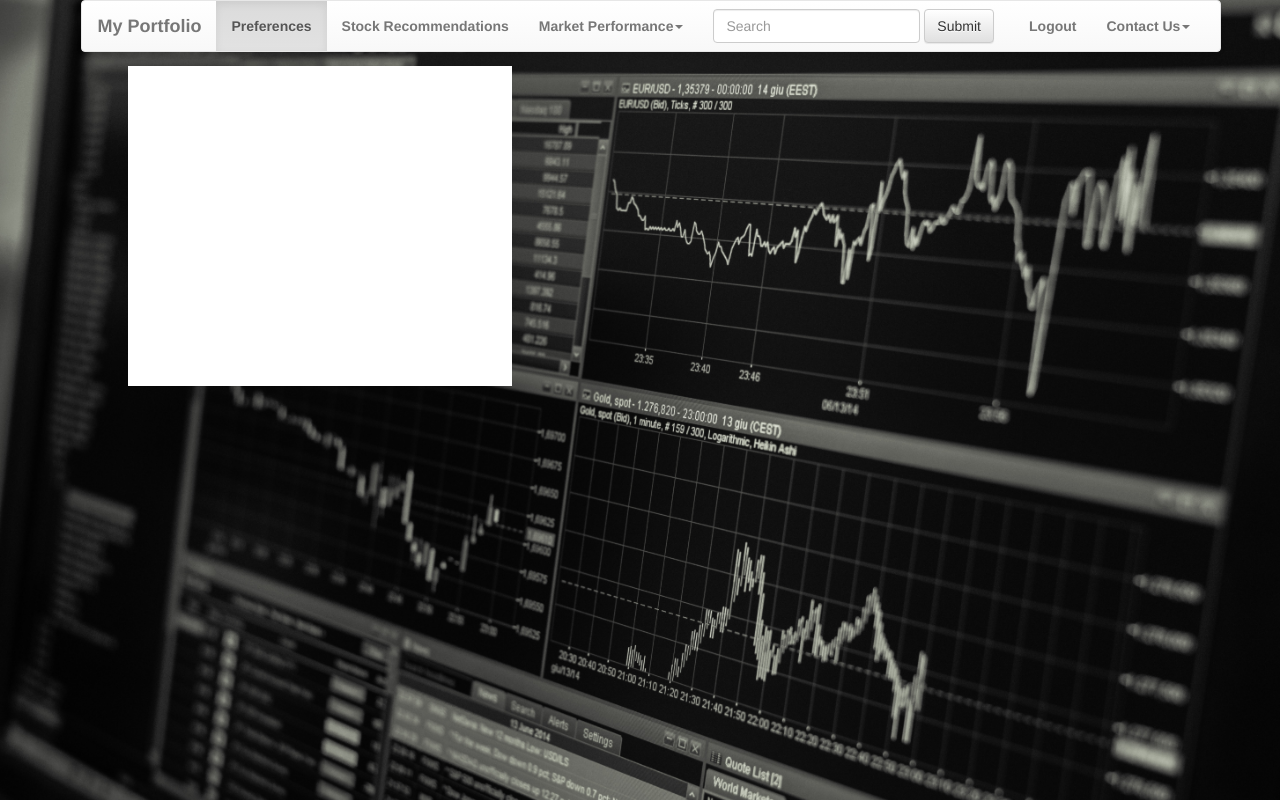
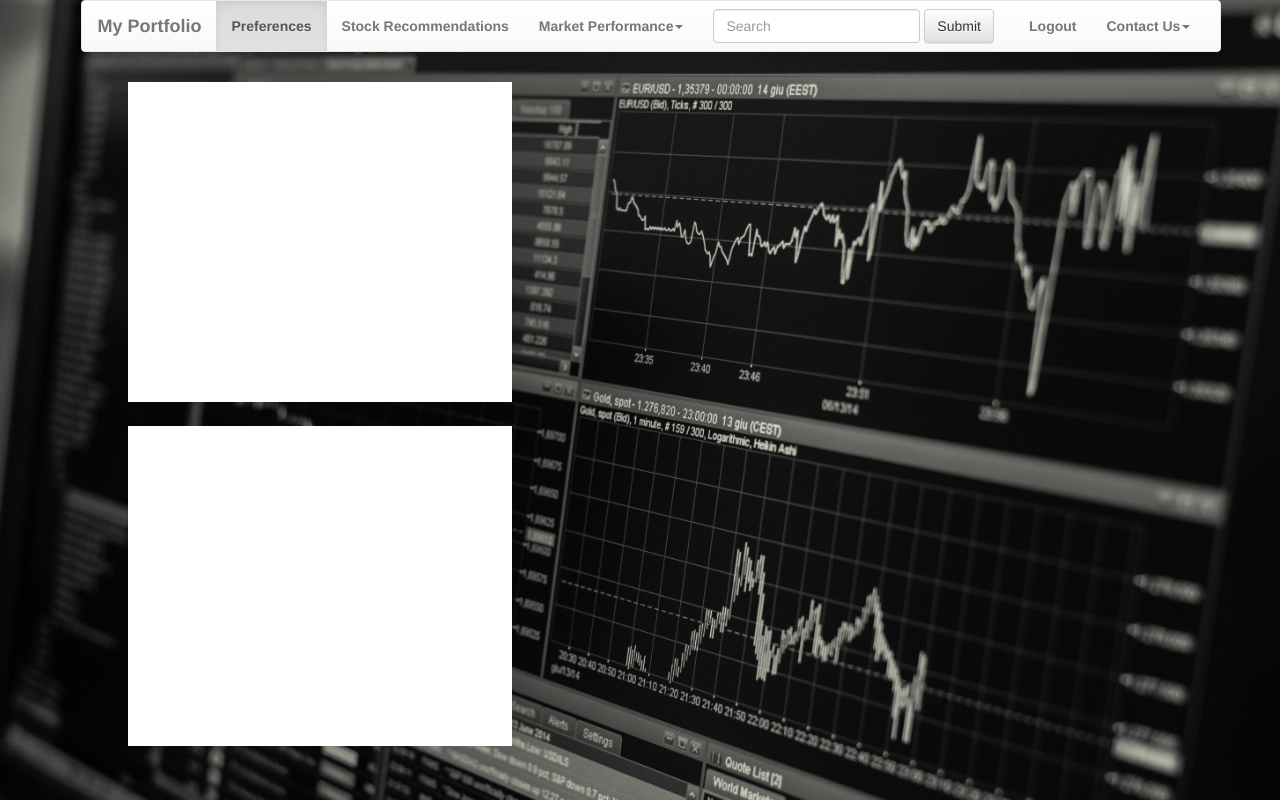
Before and after one commit to SteveDengZishi/robot-stock-trader, a Flask app: template templates/portfolio.html in a window 1280 px wide. Run offline with Flask 2, Linux system fonts and the light colour scheme; the template is opened without the code that fills it, so the values that code supplies are empty; some libraries are stand-ins or nearby versions.

Commit message:
portfolio bottomleft & visualization right

```diff
--- a/static/css/portfolio.css
+++ b/static/css/portfolio.css
@@ -25,7 +25,20 @@ img[class=container]{
 	display: inline-block;
 	width:30%;
 	height:40%;
-	top:5%;
+	top:7%;
+	left:10%;
+	padding: 2%;
+	margin-top: 2%;
+	font-family: sans-serif;
+	background-color: white;
+}
+
+#bottomleft{
+	position: absolute;
+	display: inline-block;
+	width:30%;
+	height:40%;
+	top:50%;
 	left:10%;
 	padding: 2%;
 	margin-top: 2%;
@@ -35,8 +48,9 @@ img[class=container]{
 
 #right{
 	position: absolute;
-	top: 37%;
-	left: 50%;
+	display: inline-block;
+	top: 13%;
+	left: 42%;
 	background-color: white
 }
 
@@ -54,9 +68,6 @@ section a{
 	display:block;
 }
 
-.usertable{
-	background-color: white;
-}
 
 article[id=a]{
 	position: relative;
--- a/templates/portfolio.html
+++ b/templates/portfolio.html
@@ -77,8 +77,8 @@
 		<div class="inv_amount" id="bottomleft">
 			<h>{{session['investment']}}</h>
 		</div>
-		<div class="image" id="image-1">
-		</div>
+		<!--div class="image" id="image-1">
+		</div-->
 		<div id="right">
 			{{ perfhead|safe }}
 		</div>
```
